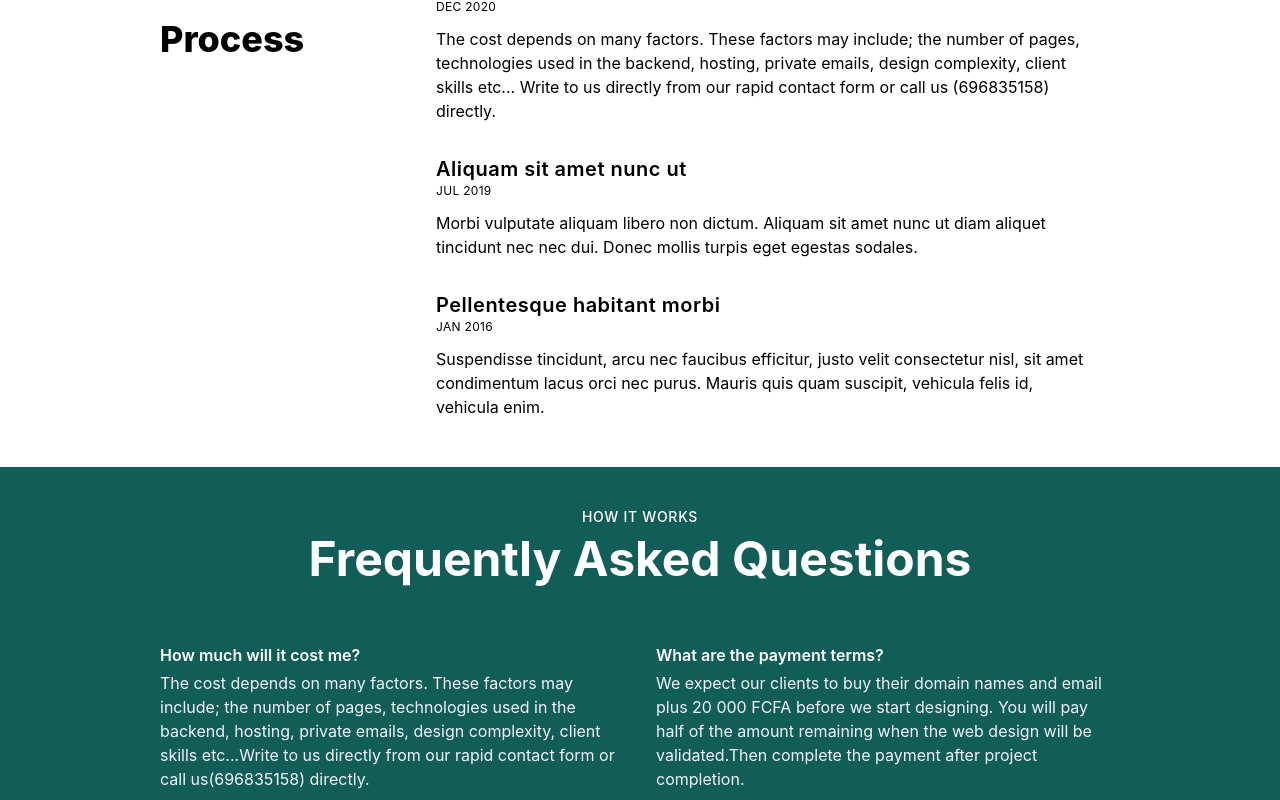
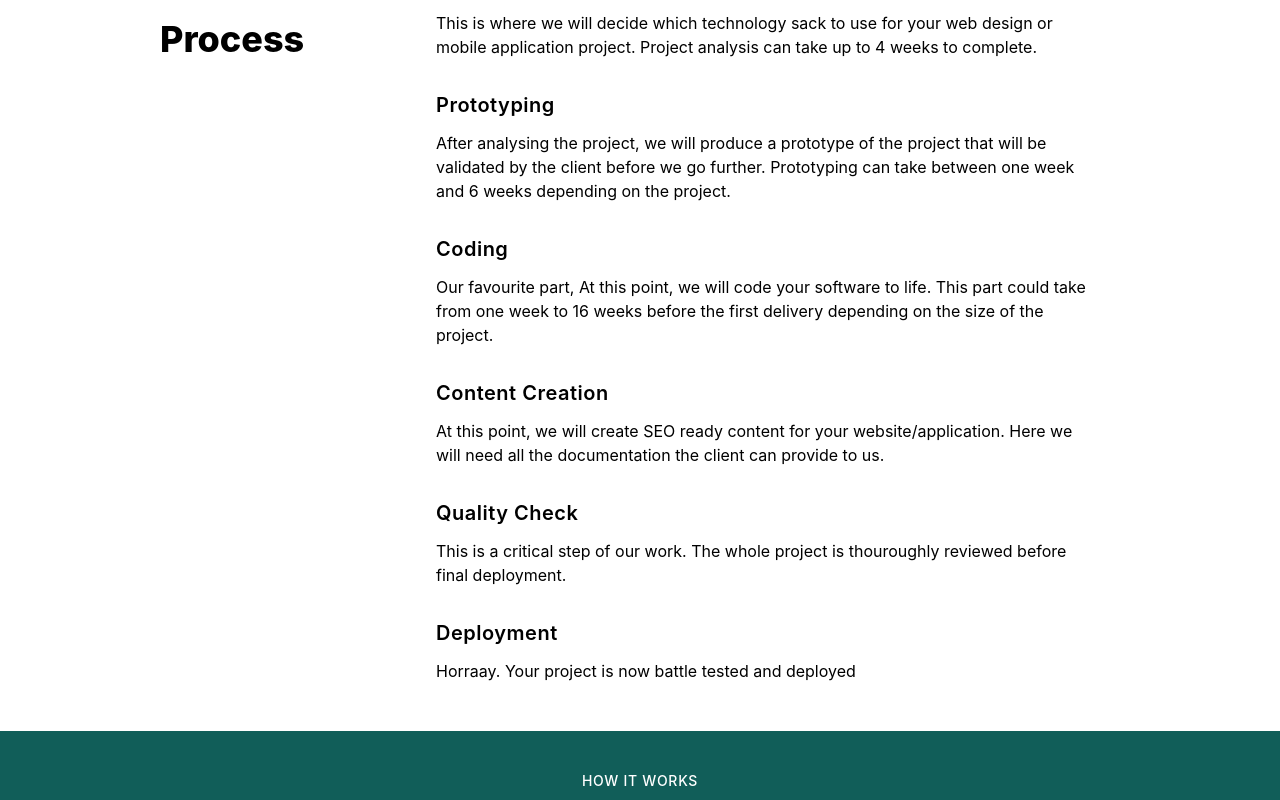
Before and after one commit to kamicodaxe/bogital.com, a Next.js app: page / in a window 1280 px wide. Shown: the part 2780-3580 px from the top of the page. Built offline with nearby package versions, Linux system fonts and the light colour scheme; no server answers.

Commit message:
- Uodated components/Process and components/FAQ
TIME: 1H

```diff
--- a/components/FAQ.tsx
+++ b/components/FAQ.tsx
@@ -36,15 +36,15 @@ const strings = {
         items: [
             {
                 title: "How much will it cost me?",
-                body: "The cost depends on many factors. These factors may include; the number of pages, technologies used in the backend, hosting, private emails, design complexity, client skills etc...Write to us directly from our rapid contact form or call us(696835158) directly."
+                body: "The cost depends on many factors. These factors may include: features, technologies used in the backend, hosting, private emails, design complexity, client skills etc... Contact us directly for more information."
             },
             {
                 title: "What are the payment terms?",
-                body: "We expect our clients to buy their domain names and email plus 20 000 FCFA before we start designing. You will pay half of the amount remaining when the web design will be validated.Then complete the payment after project completion."
+                body: "We expect our clients to deposit an upfront payment of 40 to 60% of the total amount allocated before project start. 20% of the amount is invoiced when the project is 80% completed, the rest is paid after the project is deployed."
             },
             {
                 title: "What if I don't love your work?",
-                body: "At Bogital, a project is completed only when the client is satisfied. If you don't love our web design prototype, we will work with you to improve the design until satisfaction."
+                body: "At Bogital, a project is completed only when the client is satisfied. Project prototyping is done at an early stage of the project to make you have a clear picture of the direction the project is taking. At this stage, we will work with you until satisfaction."
             },
             {
                 title: "How to update my website?",
@@ -56,15 +56,15 @@ const strings = {
         items: [
             {
                 title: "How much will it cost me?",
-                body: "The cost depends on many factors. These factors may include; the number of pages, technologies used in the backend, hosting, private emails, design complexity, client skills etc...Write to us directly from our rapid contact form or call us(696835158) directly."
+                body: "The cost depends on many factors. These factors may include: features, technologies used in the backend, hosting, private emails, design complexity, client skills etc... Contact us directly for more information."
             },
             {
                 title: "What are the payment terms?",
-                body: "We expect our clients to buy their domain names and email plus 20 000 FCFA before we start designing. You will pay half of the amount remaining when the web design will be validated.Then complete the payment after project completion."
+                body: "We expect our clients to deposit an upfront payment of 40 to 60% of the total amount allocated before project start. 20% of the amount is invoiced when the project is 80% completed, the rest is paid after the project is deployed."
             },
             {
                 title: "What if I don't love your work?",
-                body: "At Bogital, a project is completed only when the client is satisfied. If you don't love our web design prototype, we will work with you to improve the design until satisfaction."
+                body: "At Bogital, a project is completed only when the client is satisfied. Project prototyping is done at an early stage of the project to make you have a clear picture of the direction the project is taking. At this stage, we will work with you until satisfaction."
             },
             {
                 title: "How to update my website?",
--- a/components/Process.tsx
+++ b/components/Process.tsx
@@ -1,5 +1,13 @@
+import { useMemo } from "react"
 
-const Process: React.FC<{}> = ({ }) => {
+interface Props {
+    locale: string
+}
+
+const Process: React.FC<Props> = ({ locale }) => {
+
+    const lang = useMemo(() => (locale || '').toLowerCase().includes('fr'), [locale]) ? 'fr' : 'en'
+    const s = strings[lang]
 
     return (
         <section className="bg-white text-coolGray-100">
@@ -15,30 +23,21 @@ const Process: React.FC<{}> = ({ }) => {
                     <div className="relative col-span-12 px-4 space-y-6 sm:col-span-9">
                         <div
                             className="col-span-12 space-y-12 relative px-4 sm:col-span-8 sm:space-y-8 sm:before:absolute sm:before:top-2 sm:before:bottom-0 sm:before:w-0.5 sm:before:-left-3 before:dark:bg-coolGray-700">
-                            <div
-                                className="flex flex-col sm:relative sm:before:absolute sm:before:top-2 sm:before:w-4 sm:before:h-4 sm:before:rounded-full sm:before:left-[-35px] sm:before:z-[1] before:dark:bg-teal-400">
-                                <h3 className="text-xl font-semibold tracking-wide">Donec porta enim vel </h3>
-                                <time className="text-xs tracking-wide uppercase dark:text-coolGray-400">Dec 2020</time>
-                                <p className="mt-3">
-                                    The cost depends on many factors. These factors may include; the number of pages, technologies used in
-                                    the backend, hosting, private emails, design complexity, client skills etc... Write to us directly from
-                                    our rapid contact form or call us (696835158) directly.
-                                </p>
-                            </div>
-                            <div
-                                className="flex flex-col sm:relative sm:before:absolute sm:before:top-2 sm:before:w-4 sm:before:h-4 sm:before:rounded-full sm:before:left-[-35px] sm:before:z-[1] before:dark:bg-teal-400">
-                                <h3 className="text-xl font-semibold tracking-wide">Aliquam sit amet nunc ut</h3>
-                                <time className="text-xs tracking-wide uppercase dark:text-coolGray-400">Jul 2019</time>
-                                <p className="mt-3">Morbi vulputate aliquam libero non dictum. Aliquam sit amet nunc ut diam aliquet tincidunt
-                                    nec nec dui. Donec mollis turpis eget egestas sodales.</p>
-                            </div>
-                            <div
-                                className="flex flex-col sm:relative sm:before:absolute sm:before:top-2 sm:before:w-4 sm:before:h-4 sm:before:rounded-full sm:before:left-[-35px] sm:before:z-[1] before:dark:bg-teal-400">
-                                <h3 className="text-xl font-semibold tracking-wide">Pellentesque habitant morbi</h3>
-                                <time className="text-xs tracking-wide uppercase dark:text-coolGray-400">Jan 2016</time>
-                                <p className="mt-3">Suspendisse tincidunt, arcu nec faucibus efficitur, justo velit consectetur nisl, sit amet
-                                    condimentum lacus orci nec purus. Mauris quis quam suscipit, vehicula felis id, vehicula enim.</p>
-                            </div>
+
+                            {
+                                s.items.map(_item => (
+                                    <div
+                                        key={_item.title}
+                                        className="flex flex-col sm:relative sm:before:absolute sm:before:top-2 sm:before:w-4 sm:before:h-4 sm:before:rounded-full sm:before:left-[-35px] sm:before:z-[1] before:dark:bg-teal-400">
+                                        <h3 className="text-xl font-semibold tracking-wide"> {_item.title} </h3>
+                                        {/* <time className="text-xs tracking-wide uppercase dark:text-coolGray-400">Dec 2020</time> */}
+                                        <p className="mt-3">
+                                            {_item.body}
+                                        </p>
+                                    </div>
+                                ))
+                            }
+
                         </div>
                     </div>
                 </div>
@@ -47,5 +46,63 @@ const Process: React.FC<{}> = ({ }) => {
     )
 }
 
+const strings = {
+    'en': {
+        items: [
+            {
+                title: "Project Analysis",
+                body: "This is where we will decide which technology sack to use for your web design or mobile application project. Project analysis can take up to 4 weeks to complete."
+            },
+            {
+                title: "Prototyping",
+                body: "After analysing the project, we will produce a prototype of the project that will be validated by the client before we go further. Prototyping can take between one week and 6 weeks depending on the project."
+            },
+            {
+                title: "Coding",
+                body: "Our favourite part, At this point, we will code your software to life. This part could take from one week to 16 weeks before the first delivery depending on the size of the project."
+            },
+            {
+                title: "Content Creation",
+                body: "At this point, we will create SEO ready content for your website/application. Here we will need all the documentation the client can provide to us."
+            },
+            {
+                title: "Quality Check",
+                body: "This is a critical step of our work. The whole project is thouroughly reviewed before final deployment."
+            },
+            {
+                title: "Deployment",
+                body: "Horraay. Your project is now battle tested and deployed"
+            }
+        ]
+    },
+    'fr': {
+        items: [
+            {
+                title: "Analyse du projet",
+                body: "C’est là que nous déciderons de la technologie à utiliser pour votre projet de conception Web ou d’application mobile. Analyse du projet peut prendre jusqu'à 4 semaines."
+            },
+            {
+                title: "Prototypage",
+                body: "Après analyse du projet, nous produirons un prototype du projet qui sera validé par le client avant d'aller plus loin. Le prototypage peut prendre jusqu'à six(6) semaines."
+            },
+            {
+                title: "Coding",
+                body: "Notre partie préférée, à ce stade, nous allons coder votre site Web / application. Cette partie nous coûteras entre une et 16 semaines en fonction de la taille du projet."
+            },
+            {
+                title: "Création de contenu",
+                body: "À ce stade, nous créerons du contenu pour votre projet. Ici, nous aurons besoin de toute la documentation que le client peut nous fournir."
+            },
+            {
+                title: "Contrôle de qualité",
+                body: "Ici, votre site Web ou votre application mobile fait l’objet d’un examen approfondi. Après la phase de contrôle de la qualité, votre projet sera prêt pour la production."
+            },
+            {
+                title: "Déploiement",
+                body: "Horraah. Votre projet est maintenant disponible au public."
+            }
+        ]
+    }
+}
 
 export default Process
```
